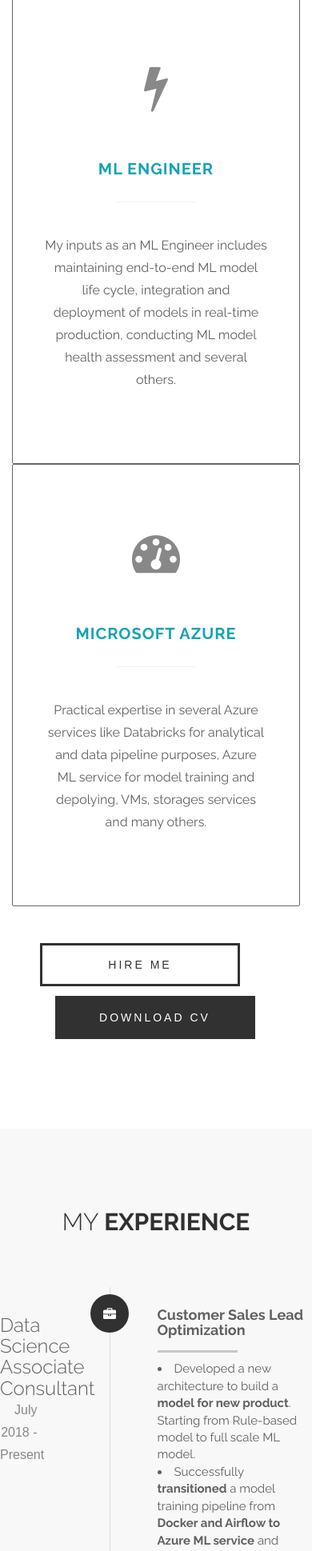
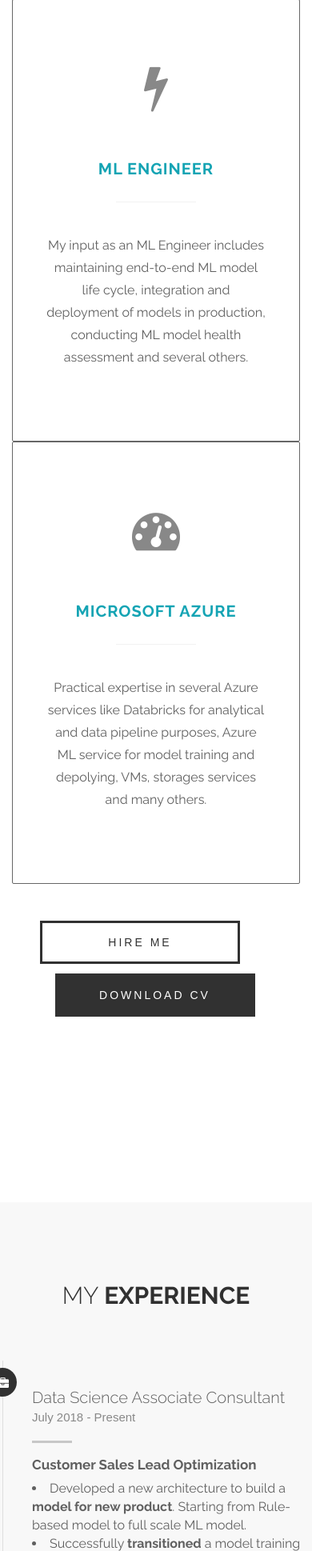
Before and after one commit to Rajesh-ML-555/Rajesh-resume, a PHP site: page / in a window 390 px wide. Shown: the part 1634-3573 px from the top of the page at 80% size. Run offline with PHP 8.4, Linux system fonts and the light colour scheme.

Commit message:
alignment changes

```diff
--- a/css/templatemo-style.css
+++ b/css/templatemo-style.css
@@ -118,7 +118,7 @@ hr {
   letter-spacing: 2px;
 }
 .tm-view-more-btn {
-  background: #040442;
+  background: rgb(37,57,52);
   color: #ffffff;
   border: none;
   border-radius: 2px;
@@ -131,7 +131,7 @@ hr {
 }
 .tm-view-more-btn:hover {
   background: #ffffff;
-  color: #040442;
+  color: rgb(37,57,52);
 }
 /* END HOME */
 
@@ -189,7 +189,7 @@ hr {
   text-transform: uppercase;
 }
 /* additional added by Rajesh */
-.resume {
+/* .resume {
 	padding-top: 12rem;
 	padding-bottom: 12rem;
 }
@@ -273,7 +273,7 @@ hr {
 }
 .timeline-content li {
 	font-size: 15px;
-}
+} */
 /* added upto here */
 
 /* FILTER CSS */
@@ -1044,3 +1044,232 @@ button::-moz-focus-inner, input::-moz-focus-inner {
   .navbar-default .navbar-brand {  padding-top: 2px; }
 }
 /* END MEDIA 360 */
+
+
+
+/**
+ * ===================================================================
+ * 12. resume - (_layout.scss)
+ *
+ * -------------------------------------------------------------------
+ */
+ #resume {
+	padding-top: 12rem;
+	padding-bottom: 12rem;
+}
+
+#resume .resume-header {
+	text-align: center;
+}
+#resume .resume-header h2 {
+	color: #FF0077;
+}
+
+#resume .resume-timeline {
+	max-width: 1300px;
+}
+#resume .timeline-wrap {
+	position: relative;
+	margin-top: 1.5rem;
+	margin-bottom: 6rem;
+}
+#resume .timeline-wrap::before {
+	content: "";
+	display: block;
+	width: 1px;
+	height: 100%;
+	background: rgba(0, 0, 0, 0.1);
+	position: absolute;
+	left: 35%;
+	top: 0;
+}
+#resume .timeline-block {
+	position: relative;
+	padding-top: 1.5rem;
+}
+#resume .timeline-ico {
+	height: 4.8rem;
+	width: 4.8rem;
+	line-height: 4.8rem;
+	background: #313131;
+	border-radius: 50%;
+	text-align: center;
+	color: #FFFFFF;
+	position: absolute;
+	left: 35%;
+	top: .9rem;
+	margin-left: -2.4rem;
+}
+#resume .timeline-ico i {
+	position: relative;
+	left: .05rem;
+	top: .2rem;
+}
+
+#resume .timeline-header {
+	float: left;
+	width: 35%;
+	padding-right: 90px;
+	text-align: right;
+}
+#resume .timeline-header h3 {
+	margin-bottom: 0;
+}
+#resume .timeline-header p {
+	font-family: "poppins-regular", sans-serif;
+	font-size: 1.6rem;
+	color: #888888;
+}
+#resume .timeline-content {
+	margin-left: 35%;
+	padding-left: 60px;
+}
+#resume .timeline-content h4 {
+	position: relative;
+	padding-bottom: 1.8rem;
+}
+#resume .timeline-content h4::after {
+	content: "";
+	display: block;
+	height: 3px;
+	width: 50px;
+	background: rgba(0, 0, 0, 0.2);
+	position: absolute;
+	left: 0;
+	bottom: 0;
+}
+.grey-section {
+	background: #ebebeb;
+}
+.grey-section p.lead {
+	color: #7d7d7d;
+}
+.section-intro {
+	max-width: 700px;
+	margin-left: auto;
+	margin-right: auto;
+	text-align: center;
+	margin-bottom: 3.6rem;
+	position: relative;
+}
+.section-intro h1 {
+	font-family: "poppins-semibold", serif;
+	font-size: 3.6rem;
+	color: #313131;
+	line-height: 1.25;
+	margin-bottom: 1.2rem;
+}
+.section-intro h5 {
+	color: #FF0077;
+	font-size: 1.6rem;
+	line-height: 1.875;
+	margin-bottom: 0.3rem;
+	letter-spacing: .4rem;
+}
+.col-twelve,
+.col-full {
+	width: 100%;
+}
+/**
+ * responsive:
+ * common styles
+ * -------------------------------------------------------------------
+ */
+@media only screen and (max-width:768px) {
+	.section-intro {
+		max-width: 650px;
+	}
+	.section-intro h1 {
+		font-size: 3rem;
+	}
+}
+@media only screen and (max-width:600px) {
+	.section-intro h1 {
+		font-size: 2.6rem;
+	}
+	.section-intro h5 {
+		font-size: 1.5rem;
+		letter-spacing: .3rem;
+	}
+}
+@media only screen and (max-width:400px) {
+	.section-intro h1 {
+		font-size: 2.4rem;
+	}
+}
+
+/**
+ * responsive:
+ * resume
+ * -------------------------------------------------------------------
+ */
+@media only screen and (max-width:1024px) {
+	#resume .timeline-header {
+		padding-right: 50px;
+	}
+	#resume .timeline-header h3 {
+		font-size: 1.8rem;
+	}
+	#resume .timeline-header p {
+		font-size: 1.4rem;
+	}
+	#resume .timeline-content {
+		padding-left: 50px;
+	}
+}
+@media only screen and (max-width:768px) {
+	#resume .timeline-wrap::before {
+		left: 2.4rem;
+	}
+	#resume .timeline-ico {
+		left: 2.4rem;
+	}
+	#resume .timeline-header {
+		float: none;
+		width: auto;
+		padding-right: 15px;
+		text-align: left;
+	}
+	#resume .timeline-header h3 {
+		font-size: 2rem;
+	}
+	#resume .timeline-header p {
+		font-size: 1.5rem;
+		margin-bottom: 1.5rem;
+	}
+	#resume .timeline-content {
+		margin: 0;
+	}
+	#resume .timeline-content h4 {
+		padding-bottom: 0;
+		padding-top: 2.1rem;
+		margin-bottom: .6rem;
+		font-size: 1.7rem;
+	}
+	#resume .timeline-content h4::after {
+		bottom: auto;
+		top: 0;
+	}
+	#resume .timeline-header, #resume .timeline-content {
+		padding-left: 7rem;
+	}
+}
+@media only screen and (max-width:480px) {
+	#resume .resume-header h2 {
+		font-size: 2.2rem;
+	}
+	#resume .timeline-wrap::before {
+		left: 1.8rem;
+	}
+	#resume .timeline-ico {
+		height: 3.6rem;
+		width: 3.6rem;
+		line-height: 3.6rem;
+		left: 1.8rem;
+		margin-left: -1.8rem;
+		font-size: 1.5rem;
+	}
+	#resume .timeline-header, #resume .timeline-content {
+		padding-left: 5.5rem;
+	}
+}
--- a/index.html
+++ b/index.html
@@ -14,6 +14,9 @@
 	<link rel="stylesheet" href="css/font-awesome.min.css">
 	<link rel="stylesheet" href="css/templatemo-style.css">
 	<link href='//fonts.googleapis.com/css?family=Raleway:400,300,600,700' rel='stylesheet' type='text/css'>
+	<!-- <link rel="stylesheet" href="css/base.css">   -->
+	<!-- <link rel="stylesheet" href="css/main.css"> -->
+	<!-- <link rel="stylesheet" href="css/vendor.css"> -->
 <!--
 
 Ultra Profile
@@ -90,7 +93,7 @@ https://templatemo.com/tm-464-ultra-profile
 						<i class="fa fa-flash"></i>
 						<h3 class="text-uppercase tm-work-h3">ML Engineer</h3>
 						<hr>
-						<p>My inputs as an ML Engineer includes maintaining end-to-end ML model life cycle, integration and deployment of models in real-time production, conducting ML model health assessment and several others.</p>
+						<p>My input as an ML Engineer includes maintaining end-to-end ML model life cycle, integration and deployment of models in production, conducting ML model health assessment and several others.</p>
 					</div>
 				</div>
 				<div class="col-md-4 col-sm-4">
@@ -113,19 +116,24 @@ https://templatemo.com/tm-464-ultra-profile
 	</section>
 	<!-- END work -->
 
+	<!-- resume Section
+   ================================================== -->
+   <section id="resume">
+
+
 	<!-- START PORTFOLIO -->
 	<section id="experience" class="tm-portfolio">
 		<div class="container">
-			<div class="row">
-				<div class="col-md-12 wow bounce">
+			<!-- <div class="row"> -->
+				<!-- <div class="col-md-12 wow bounce"> -->
 					<div class="title">
 						<h2 class="tm-portfolio-title">My <strong>Experience</strong></h2>
 					</div>
 
 					<!-- START ISO SECTION -->
-					<!-- <div class="row resume-timeline"> -->
+					<div class="row resume-timeline">
 
-						<div class="col-twelve">
+						<!-- <div class="col-twelve"> -->
 
 							<div class="timeline-wrap">
 
@@ -170,11 +178,11 @@ https://templatemo.com/tm-464-ultra-profile
 
 							</div> <!-- /timeline-wrap -->
 
-						</div> <!-- /col-twelve -->
+						<!-- </div> /col-twelve -->
 
-					<!-- </div> /resume-timeline -->
 					</div>
-			</div>
+				 <!-- </div> -->
+			<!-- </div> -->
 		</div>
 	</section>
 	<!-- END PORTFOLIO -->
@@ -220,27 +228,25 @@ https://templatemo.com/tm-464-ultra-profile
 			</div>
 		</section>
 		<!-- END RESUME -->
-
-	<!-- START PORTFOLIO -->
 		<section id="education" class="tm-portfolio">
 			<div class="container">
-			<div class="row">
-				<div class="col-md-12 wow bounce">
+				<!-- <div class="row"> -->
+					<!-- <div class="col-md-12 wow bounce"> -->
 						<div class="title">
 							<h2 class="tm-portfolio-title">My <strong>Education</strong></h2>
 						</div>
 
 						<!-- START ISO SECTION -->
-					<!-- <div class="row resume-timeline"> -->
+						<div class="row resume-timeline">
 
-						<div class="col-twelve">
+							<!-- <div class="col-twelve"> -->
 
 								<div class="timeline-wrap">
 
 									<div class="timeline-block">
 
 										<div class="timeline-ico">
-										<i class="fa fa-graduation-cap"></i>
+											<i class="fa fa-briefcase"></i>
 										</div>
 
 										<div class="timeline-header">
@@ -249,7 +255,7 @@ https://templatemo.com/tm-464-ultra-profile
 										</div>
 
 										<div class="timeline-content">
-										<h4>NIT Durgapur</h4>
+											<h4><strong> NIT Durgapur</strong></h4>
 											<p>
 												Over a course of 4 years, studied several subjects of Chemical Engineering like Heat transfer, Mass Transfer and many others. Apart from this, I spent several hours on learning new technologies/frameworks like pyhton, Machine Learning etc.
 											</p>
@@ -269,7 +275,7 @@ https://templatemo.com/tm-464-ultra-profile
 										</div>
 
 										<div class="timeline-content">
-										<h4>Coursera: University of Washington</h4>
+											<h4><strong> Coursera: University of Washington</strong> </h4>
 											<p>
 												With this course, I managed to understand the core concepts of Machine Learning techniques like Regression, Classification and Clustering.
 											</p>
@@ -289,25 +295,22 @@ https://templatemo.com/tm-464-ultra-profile
 										</div>
 
 										<div class="timeline-content">
-										<h4>ZS Internal Hackathon</h4>
+											<h4><strong> ZS Internal Hackathon</strong></h4>
 											<p>
 												ZS conducted an internal data science hackathon for internal track transfer. A sales forecasting problem used various algorithm and approaches to solve. Final presentation - <a href="https://drive.google.com/file/d/153yOrY0hce_Xe4b1WShH3qGf5dB4GPEB/view" target="_blank" title="Presentation">Link</a>
 											</p>
 										</div>
-
-								</div> <!-- /timeline-block -->
-
 								</div> <!-- /timeline-wrap -->
 
-						</div> <!-- /col-twelve -->
+							<!-- </div> /col-twelve -->
 
-					<!-- </div> /resume-timeline -->
 						</div>
-			</div>
+					 <!-- </div> -->
+				<!-- </div> -->
 			</div>
 		</section>
-	<!-- END PORTFOLIO -->
 
+	<!-- START PORTFOLIO -->
 
 	<!-- START ABOUT -->
 	<section id="about" class="tm-about">
@@ -446,5 +449,8 @@ https://templatemo.com/tm-464-ultra-profile
 	<script src="js/isotope.js"></script>
 	<script src="js/imagesloaded.min.js"></script>
 	<script src="js/custom.js"></script>
+	<!-- <script src="js/jquery-2.1.3.min.js"></script> -->
+	<!-- <script src="js/plugins.js"></script> -->
+	<!-- <script src="js/main.js"></script> -->
 </body>
 </html>
```
Also changed, not shown: images/home-bg-blue.PNG (added), images/home-bg.PNG. Lines whose indentation alone changed are shown as unchanged.
